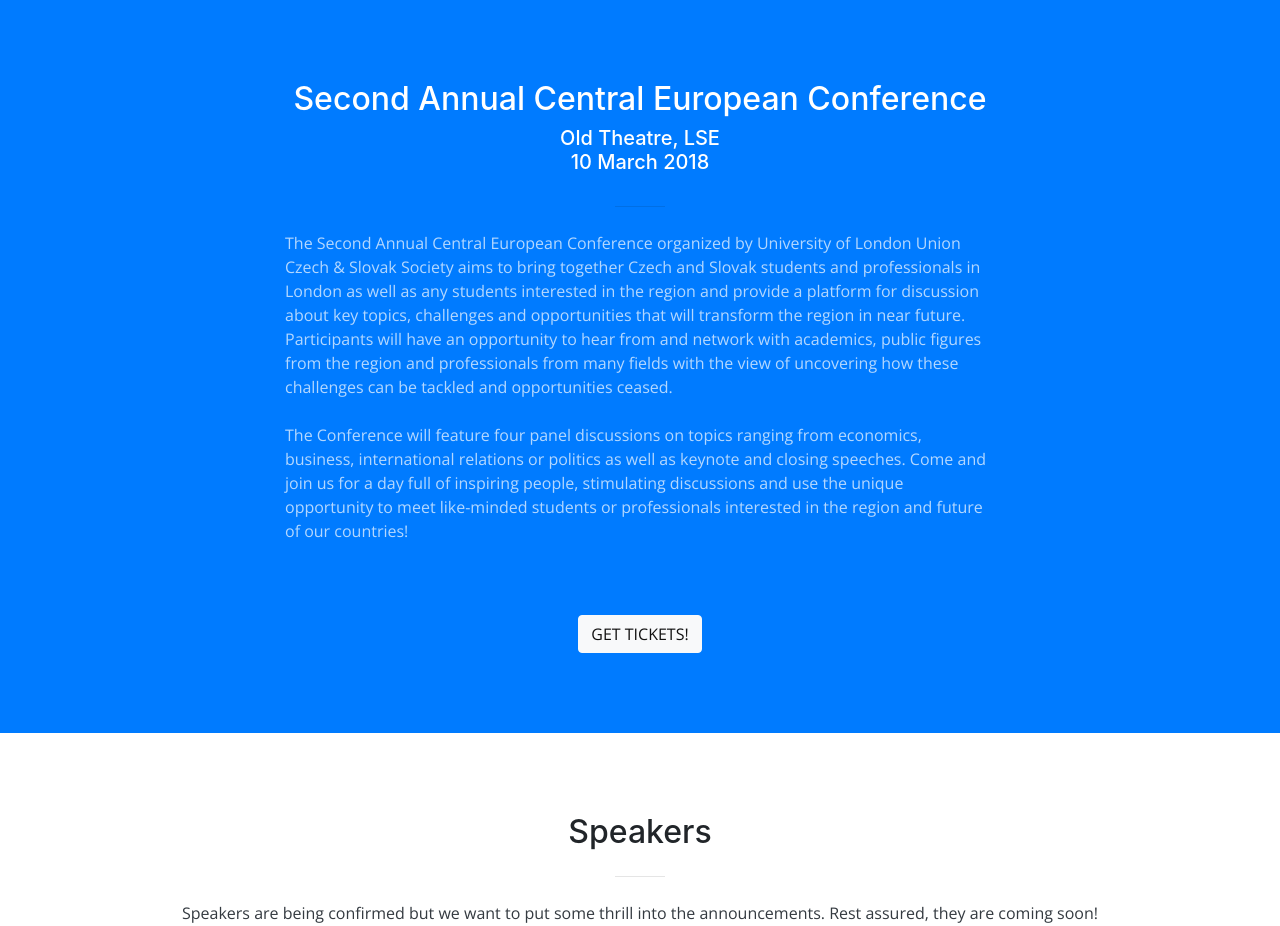
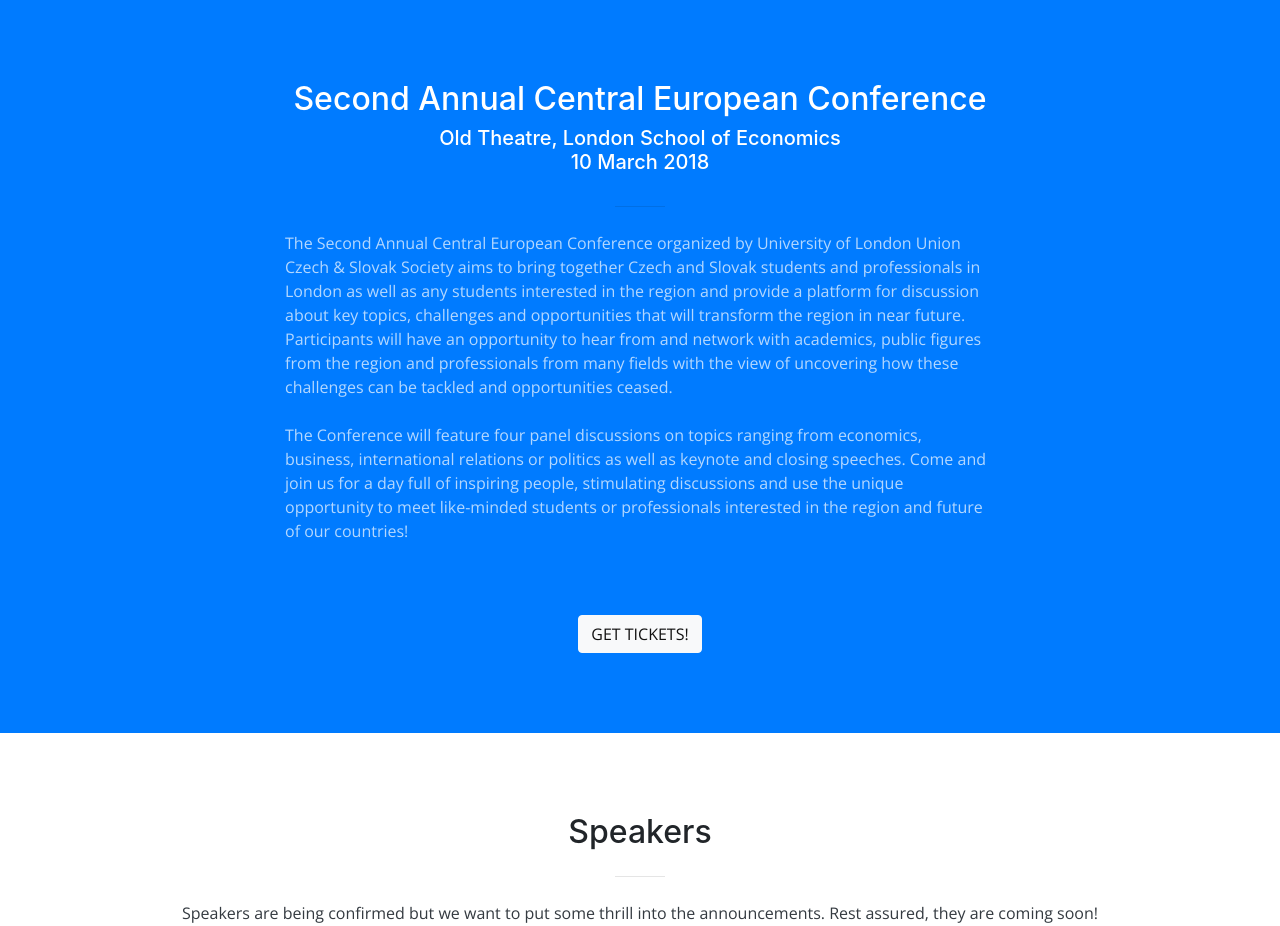
Before and after one commit to the-MaO/CEC2018web, a website with bundled scripts: page index.html in a window 1280 px wide. Shown: the part 800-1726 px from the top of the page. Built offline with nearby package versions, Linux system fonts and the light colour scheme.

```diff
--- a/index.html
+++ b/index.html
@@ -97,7 +97,7 @@
       	</div>
         <div class="row">
 	        <div class="col-sm-5 mx-auto text-centre">
-	        	<h5 class="section-heading text-white">Old Theatre, LSE<br>
+	        	<h5 class="section-heading text-white">Old Theatre, London School of Economics<br>
 		   		10 March 2018</h5>
 		    </div>
 		</div>
```
Also changed, not shown: 1 other file.
